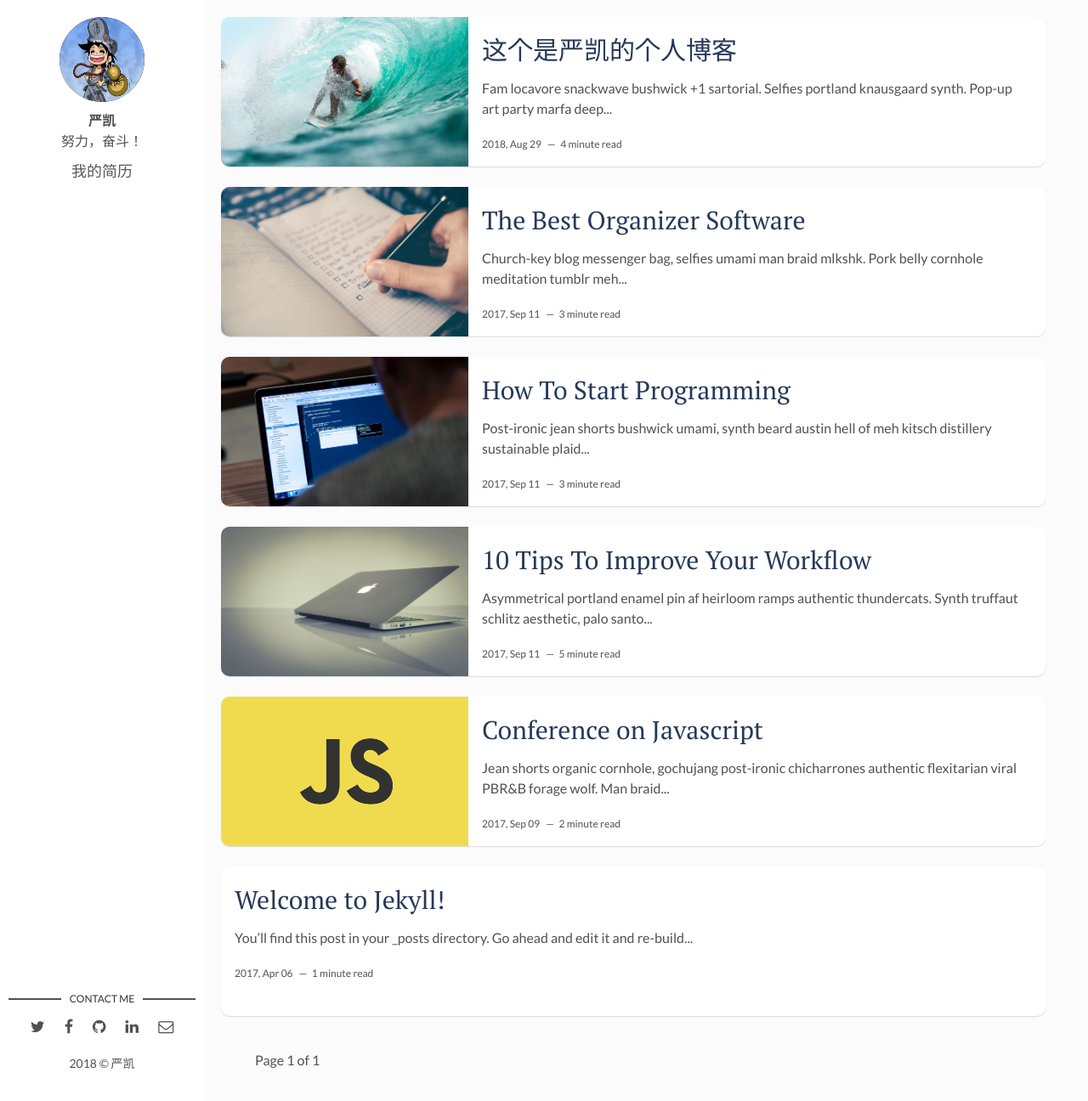
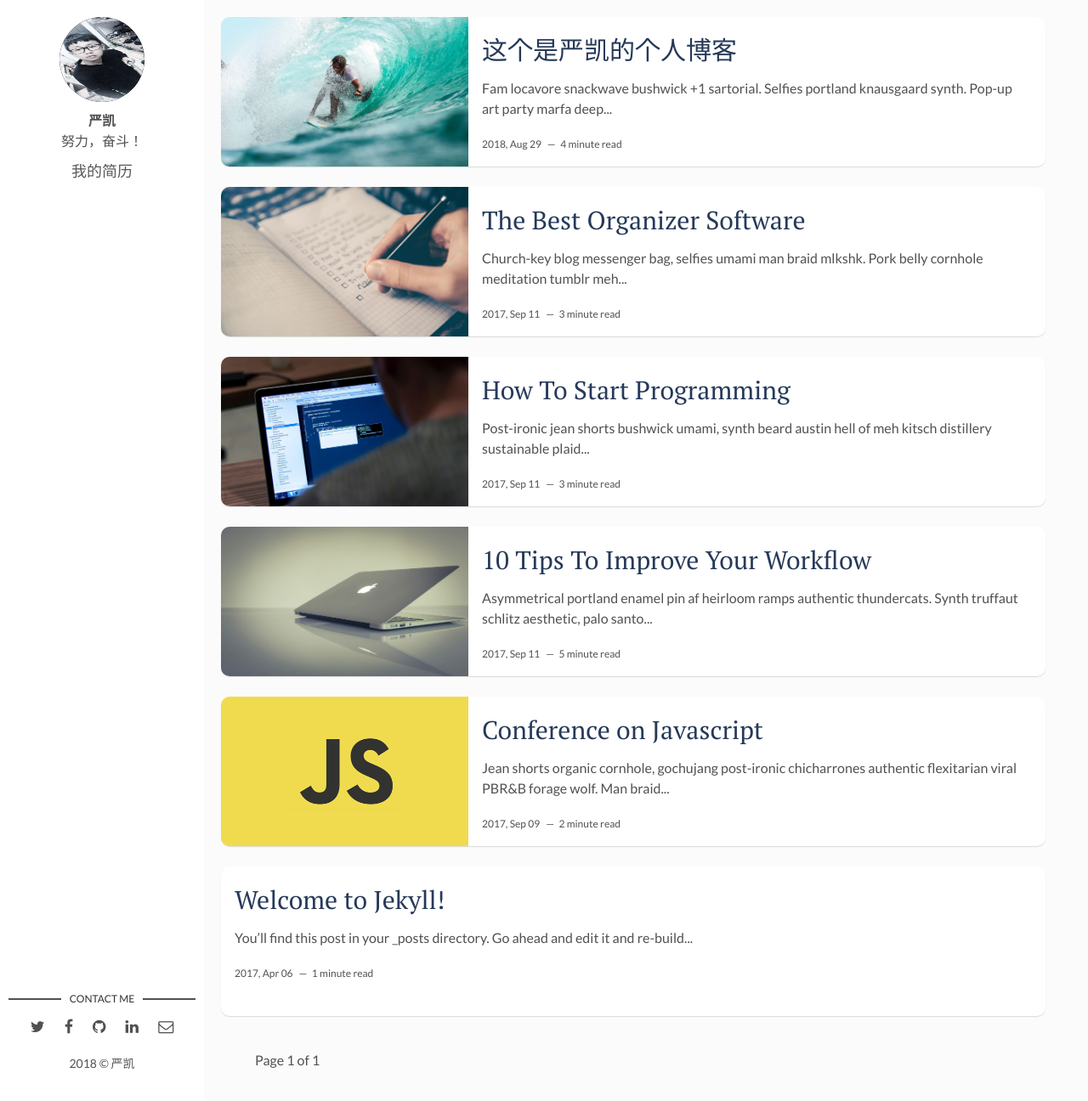
Before and after one commit to yklkp/yklkp.github.io, a Jekyll site: the page built from index.html, in a window 1280 px wide and 1296 px high. Shown: the whole window at 85% size. Built offline with Jekyll 4.4.1, drawn with Linux system fonts in a browser that asks for light colours; the list of posts is cut into pages by our own code.

Commit message:
phpstrom更新第三次

```diff
--- a/_config.yml
+++ b/_config.yml
@@ -7,7 +7,7 @@ site-twitter: #if your site has a twitter account, enter it here
 
 # Author Settings
 author: 严凯 # add your name
-author-img: tou1.jpg # add your photo
+author-img: tou3.jpg # add your photo
 about-author: 努力，奋斗！ # add description
 social-twitter: # add your Twitter handle
 social-facebook: # add your Facebook handle
```
Also changed, not shown: assets/img/tou3.jpg (added).
